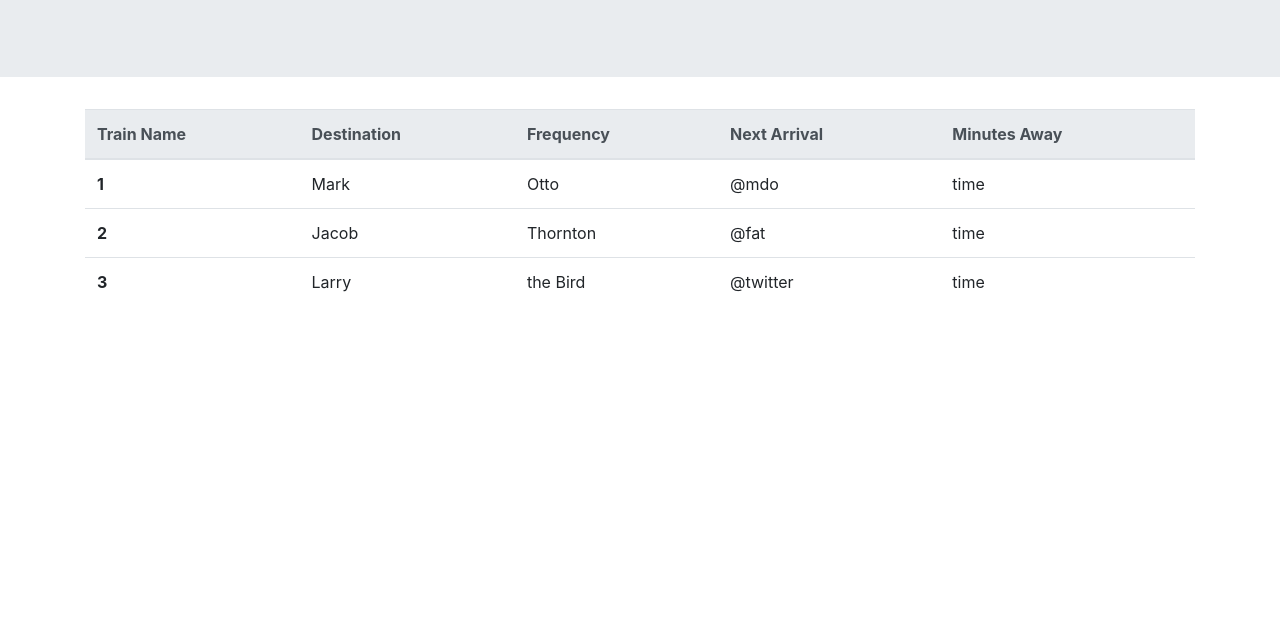
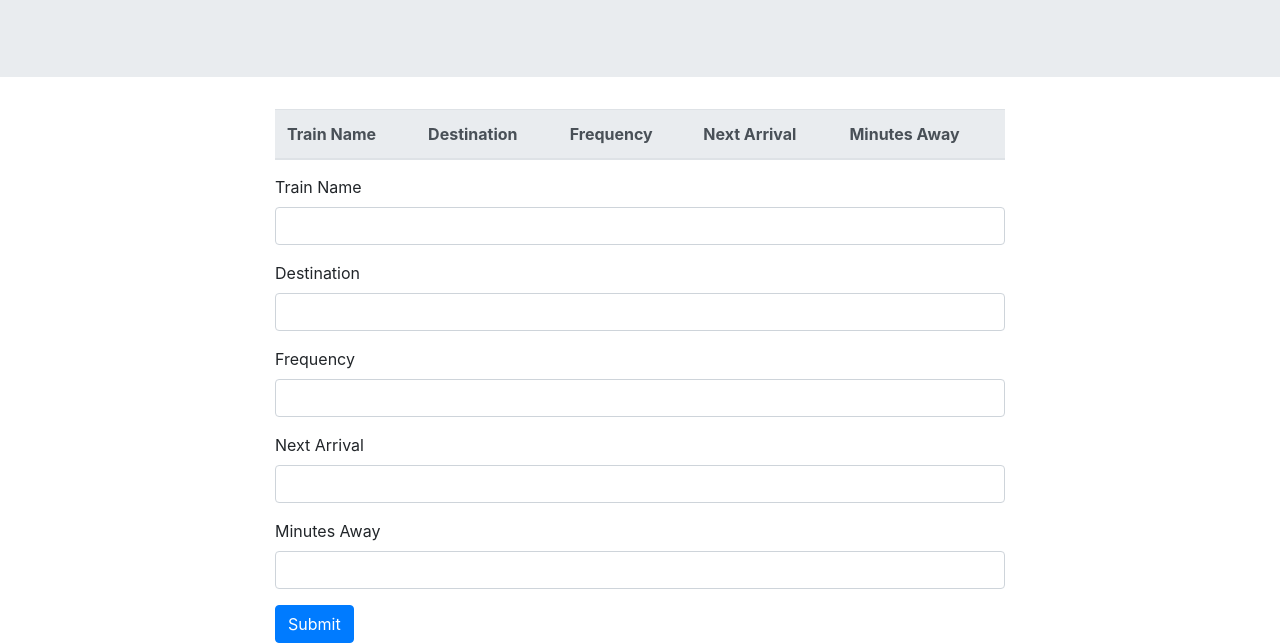
Before and after one commit to Elwdipath/TrainTime, a plain HTML site: page index.html in a window 1280 px wide. Shown: the part 172-815 px from the top of the page. Drawn offline with nearby package versions, Linux system fonts and the light colour scheme; files that its build step writes are made by us from their sources.

Commit message:
added HTML form and firebase

```diff
--- a/index.html
+++ b/index.html
@@ -23,7 +23,7 @@
 
         <!-- Current Schedule -->
             <div class="row justify-content-center">
-                <div class="col-md-12">
+                <div class="col-md-8">
                     <table class="table">
                         <thead class="thead-light">
                         <tr>
@@ -35,29 +35,40 @@
                         </tr>
                         </thead>
                         <tbody>
-                        <tr>
-                            <th scope="row">1</th>
-                            <td>Mark</td>
-                            <td>Otto</td>
-                            <td>@mdo</td>
-                            <td>time</td>
-                        </tr>
-                        <tr>
-                            <th scope="row">2</th>
-                            <td>Jacob</td>
-                            <td>Thornton</td>
-                            <td>@fat</td>
-                            <td>time</td>
-                        </tr>
-                        <tr>
-                            <th scope="row">3</th>
-                            <td>Larry</td>
-                            <td>the Bird</td>
-                            <td>@twitter</td>
-                            <td>time</td>
-                        </tr>
+                        <tr id="tSchedule"></tr>
                         </tbody>
                     </table>
+                    <form>
+                        <div class="form-group">
+                          <label for="tName">Train Name</label>
+                          <input type="name" class="form-control" id="name-input">
+                          <!-- <small id="emailHelp" class="form-text text-muted">We'll never share your email with anyone else.</small> -->
+                        </div>
+                        <div class="form-group">
+                          <label for="tDestination">Destination</label>
+                          <input type="destination" class="form-control" id="destination-input">
+                        </div>
+                        <div class="form-group">
+                            <label for="tFrequency">Frequency</label>
+                            <input type="frequency" class="form-control" id="frequency-input">
+                            <!-- <small id="emailHelp" class="form-text text-muted">We'll never share your email with anyone else.</small> -->
+                          </div>
+                          <div class="form-group">
+                            <label for="tNArrival">Next Arrival</label>
+                            <input type="arrival" class="form-control" id="arrival-input">
+                            <!-- <small id="emailHelp" class="form-text text-muted">We'll never share your email with anyone else.</small> -->
+                          </div>
+                          <div class="form-group">
+                            <label for="mAway">Minutes Away</label>
+                            <input type="away" class="form-control" id="away-input">
+                            <!-- <small id="emailHelp" class="form-text text-muted">We'll never share your email with anyone else.</small> -->
+                          </div>
+                        <!-- <div class="form-group form-check">
+                          <input type="checkbox" class="form-check-input" id="exampleCheck1">
+                          <label class="form-check-label" for="exampleCheck1">Check me out</label>
+                        </div> -->
+                        <button type="submit" class="btn btn-primary">Submit</button>
+                      </form>
                 </div>
             </div>
 
```
Also changed, not shown: Javascript/script.js (+11 -0 lines).
